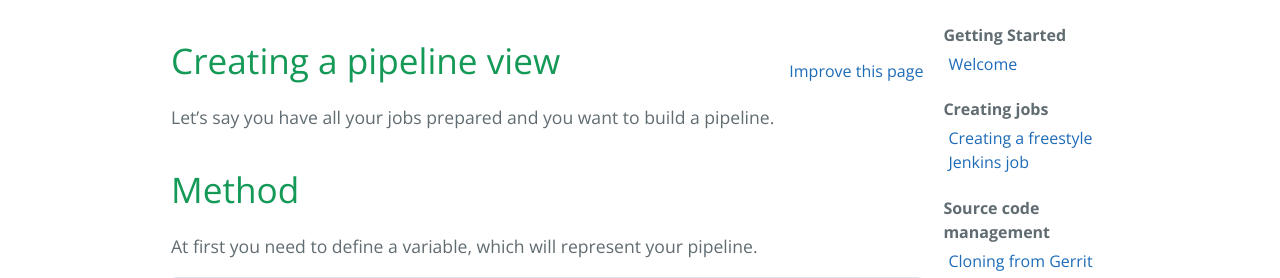
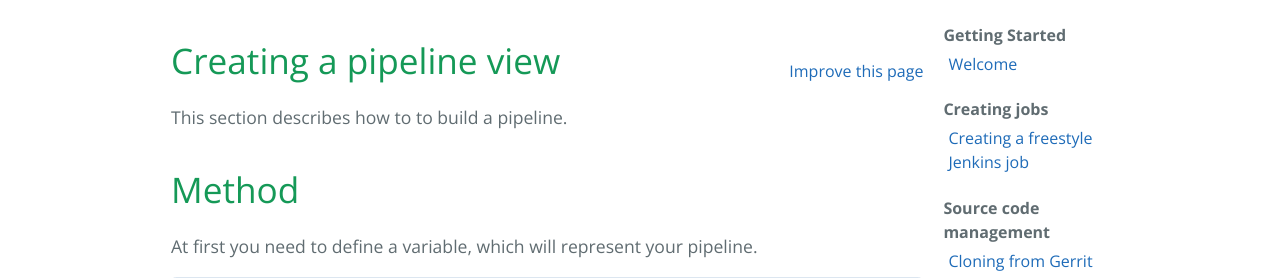
Before and after one commit to alexeymhv/adop-cartridges-cookbook, a Jekyll site: the page built from _docs/recipes/creating-pipeline-view.md, in a window 1280 px wide. Shown: the part 197-475 px from the top of the page. Built offline with Jekyll 4.4.1, drawn with Linux system fonts in a browser that asks for light colours.

Commit message:
Update creating-pipeline-view.md

```diff
--- a/_docs/recipes/creating-pipeline-view.md
+++ b/_docs/recipes/creating-pipeline-view.md
@@ -4,7 +4,7 @@ title: Creating a pipeline view
 permalink: /docs/recipes/creating-pipeline-view/
 ---
 
-Let's say you have all your jobs prepared and you want to build a pipeline.
+This section describes how to to build a pipeline.
 
 # Method
 
```
